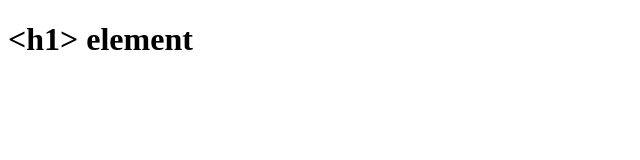
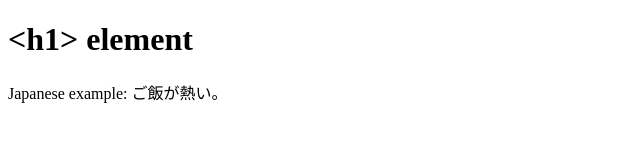
Before and after one commit to tom1011/mdn, a plain HTML site: page index.html in a window 1280 px wide. Shown: the whole page, without its empty margins (0-640 px from the left). Drawn offline with Linux system fonts and the light colour scheme.

Commit message:
Update index.html

```diff
--- a/index.html
+++ b/index.html
@@ -2,9 +2,10 @@
 <html>
   <head>
     <meta charset="utf-8">
-    <title>&lt;title&gt; element</title>
+    <title>mdn test pages</title>
   </head>
   <body>
     <h1>&lt;h1&gt; element</h1>
+    <p>Japanese example: ご飯が熱い。</p>
   </body>
 </html>
```
